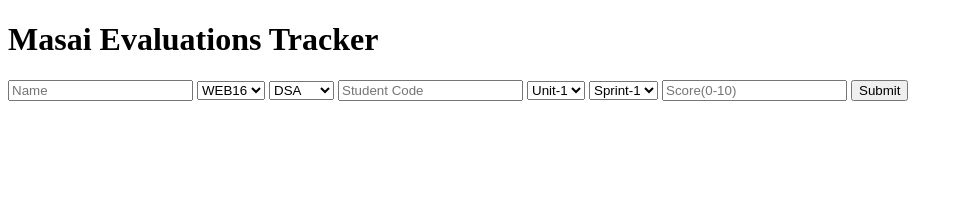
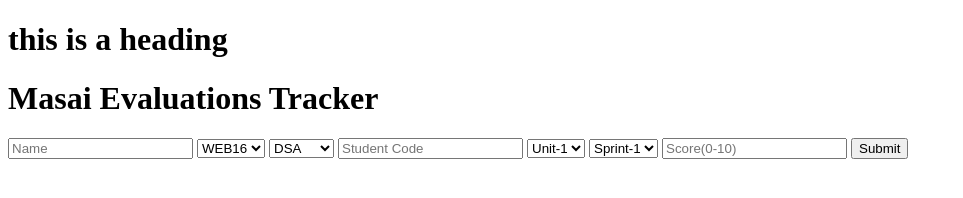
Before and after one commit to SumitKDSarkar/web18, a plain HTML site: page template 2/index.html in a window 1280 px wide. Shown: the whole page, without its empty margins (0-963 px from the left). Drawn offline with Linux system fonts and the light colour scheme.

Commit message:
codecurection

```diff
--- a/template 2/index.html
+++ b/template 2/index.html
@@ -28,6 +28,9 @@
   <body>
     <div id="container">
       <div>
+        <h1>
+          this is a heading
+        </h1>
         <h1>Masai Evaluations Tracker</h1>
         <form id="form">
             <!-- When this form get submitted update the DOM According to the question -->
```
